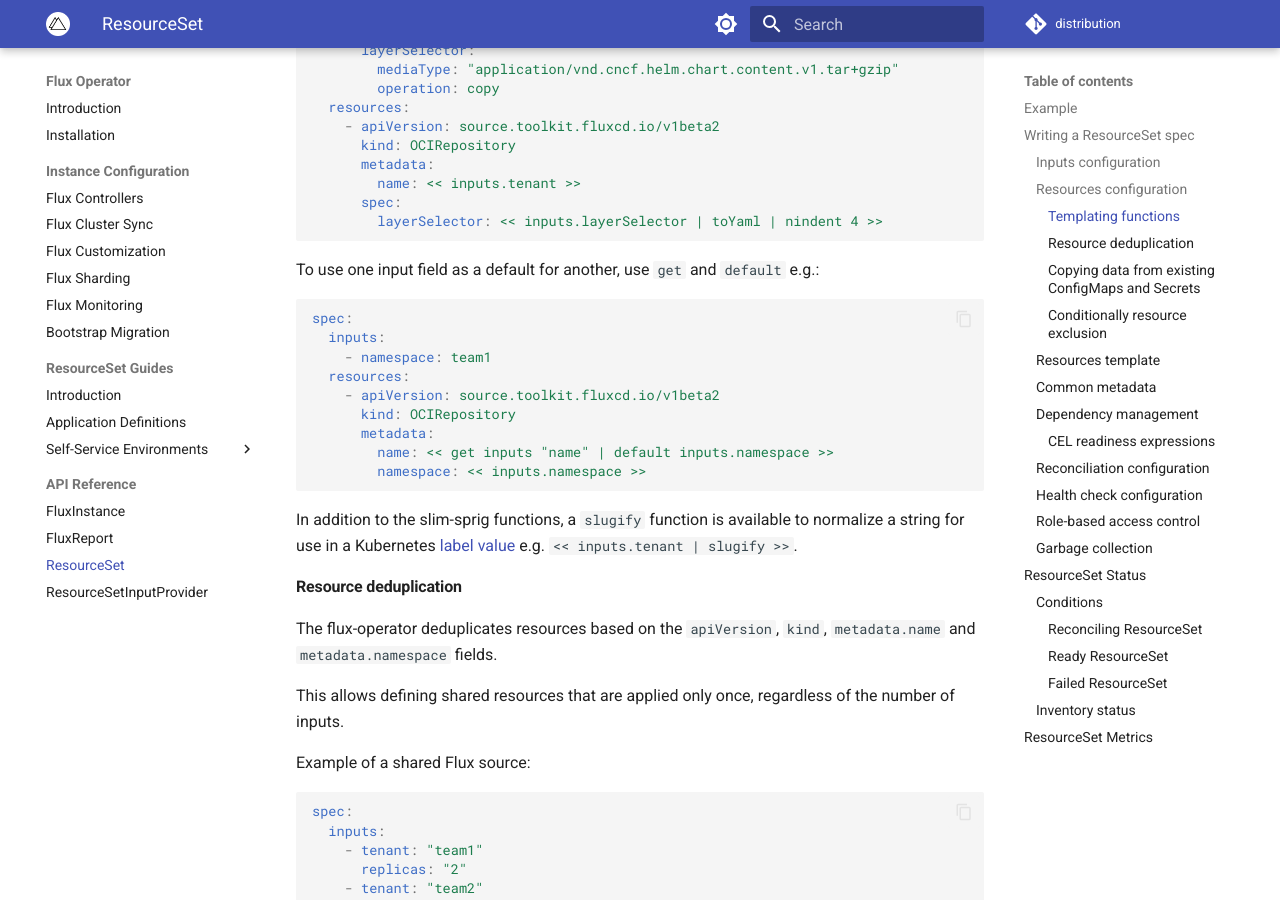
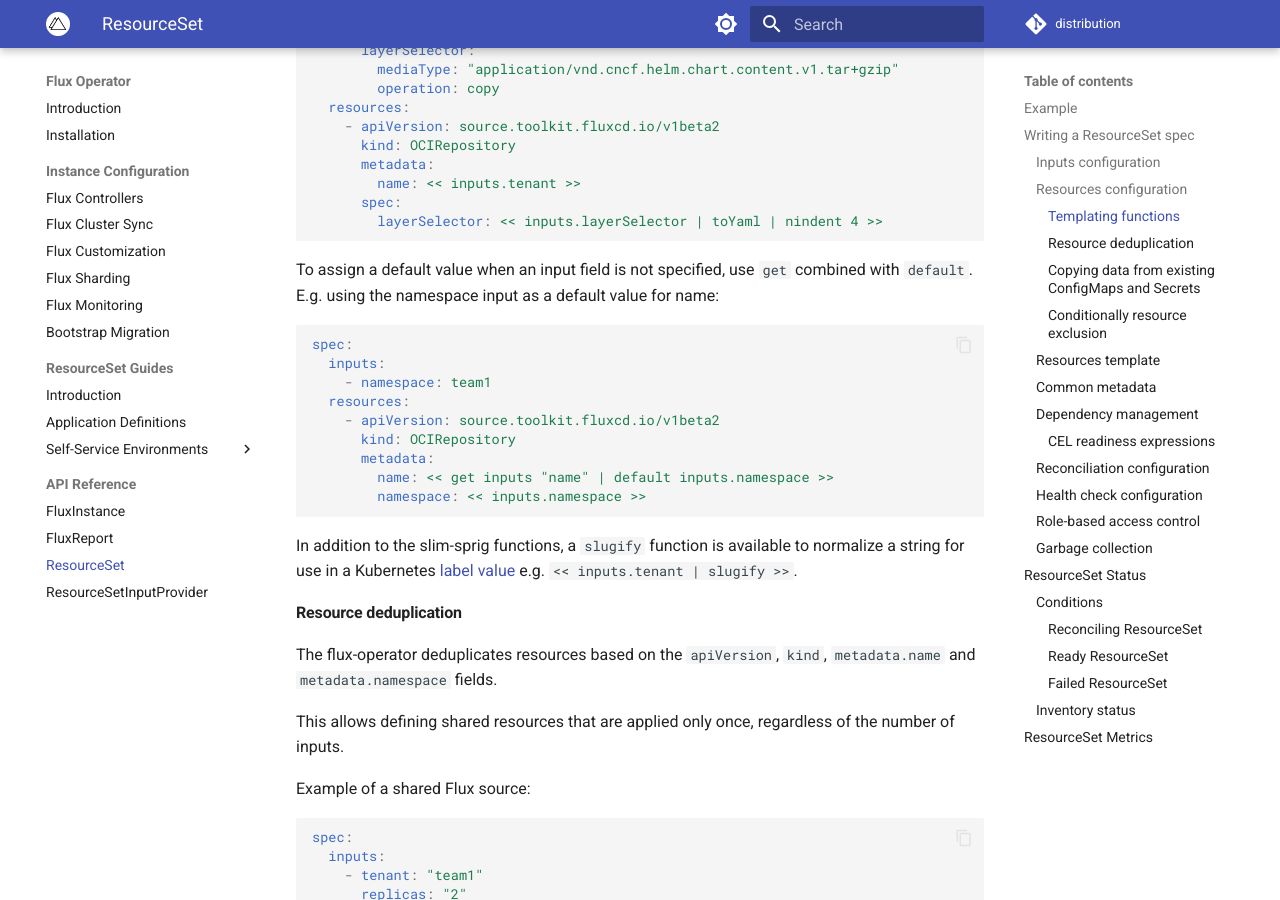
Before and after one commit to controlplaneio-fluxcd/distribution, an MkDocs documentation site: the page built from docs/operator/resourceset.md, in a window 1280 px wide and 900 px high, scrolled down 4643 px. Built offline with MkDocs 1.6.1 and Material for MkDocs 9.7.7, drawn with Linux system fonts in a browser that asks for light colours; comment, search, counter and statistics services are not loaded.

Commit message:
docs: more generic description
Signed-off-by: Amund Tenstad <github@amund.io>

````diff
--- a/docs/operator/resourceset.md
+++ b/docs/operator/resourceset.md
@@ -238,7 +238,8 @@ spec:
         layerSelector: << inputs.layerSelector | toYaml | nindent 4 >>
 ```
 
-To use one input field as a default for another, use `get` and `default` e.g.:
+To assign a default value when an input field is not specified, use `get` combined with `default`.
+E.g. using the namespace input as a default value for name:
 
 ```yaml
 spec:
````
